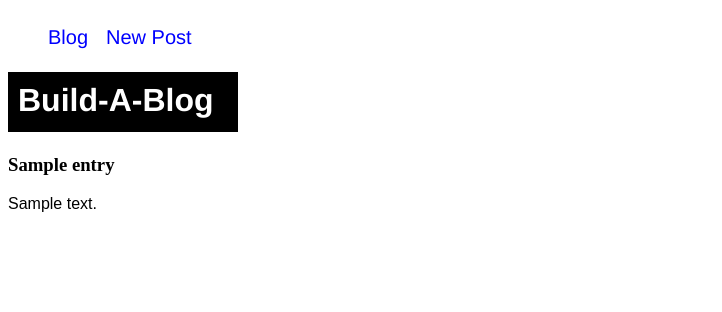
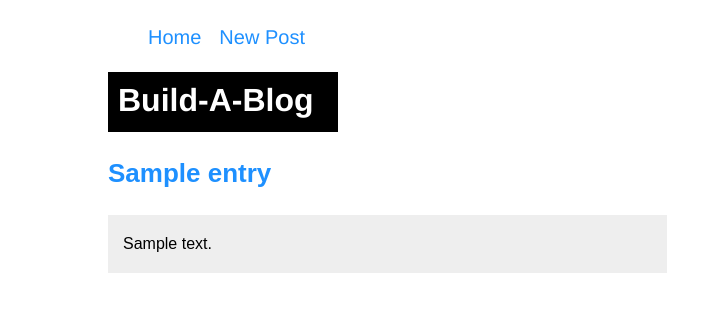
Before and after one commit to gregwienecke/build-a-blog, a Python web app: template templates/blog.html in a window 1280 px wide. Shown: the top 312 px of the page, without its empty margins (0-722 px from the left). Run offline with Jinja, Linux system fonts and the light colour scheme; the template is opened without the code that fills it: most values are stand-ins (such as "Sample title", 1, 10 or a date in 2020).

Commit message:
added permalinks

```diff
--- a/templates/base.html
+++ b/templates/base.html
@@ -22,11 +22,27 @@
 				padding: 10px 10px 10px 10px;
 			}
 
+			h3 {
+				font-family: sans-serif;
+				font-size: 26px;
+				color: dodgerblue;
+			}
+
+			h3:hover {
+				color: blue;
+			}
+
 			p {
 				font-family: sans-serif;
 			}
 
+			body {
+				padding-left: 100px;
+			}
 
+			a {
+				text-decoration: none;
+			}
 
 			#nav {
 				height: 25px;
@@ -42,12 +58,25 @@
 
 			#nav a {
 				text-decoration: none;
-				color: blue;
+				color: dodgerblue;
 				font-size: 20px;
 			}
 
 			#nav a:hover {
-				color: dodgerblue;
+				color: blue;
+			}
+
+			a:hover {
+				color: blue;
+			}
+
+			.entry {
+				width: 45%;
+			}
+
+			.view {
+				background-color: #eee;
+				padding: 20px 20px 20px 15px;
 			}
 
 		</style>
@@ -55,7 +84,7 @@
 
 	<body>
 		<ul id="nav">
-			<li><a href="/blog">Blog</a></li>
+			<li><a href="/blog">Home</a></li>
 			<li><a href="/newpost">New Post</a></li>
 		</ul>
 		<h1>Build-A-Blog</h1>
--- a/templates/blog.html
+++ b/templates/blog.html
@@ -4,8 +4,8 @@
 
 	{% for entry in entries %}
 		<div>
-			<div><h3>{{entry.title}}</h3></div>
-			<div><p>{{entry.body}}</p></div>
+			<div><a href="blog/{{entry.key().id()}}"><h3>{{entry.title}}</h3></a></div>
+			<div><p class="entry view">{{entry.body}}</p></div>
 		</div>
 	{% endfor %}
 
```
Also changed, not shown: main.py (+12 -2 lines), templates/viewpost.html (added, +8 -0 lines), 1 other file.
